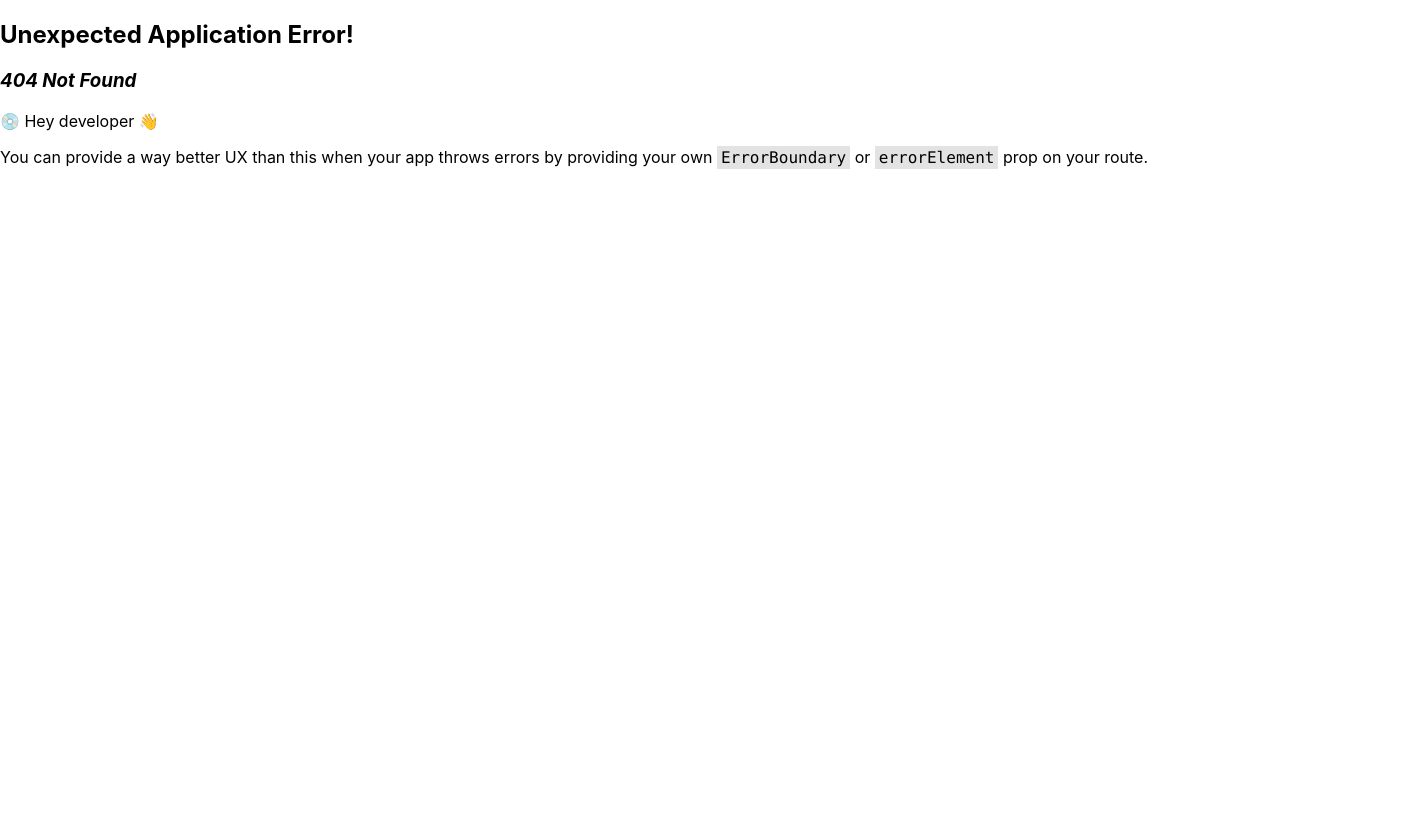
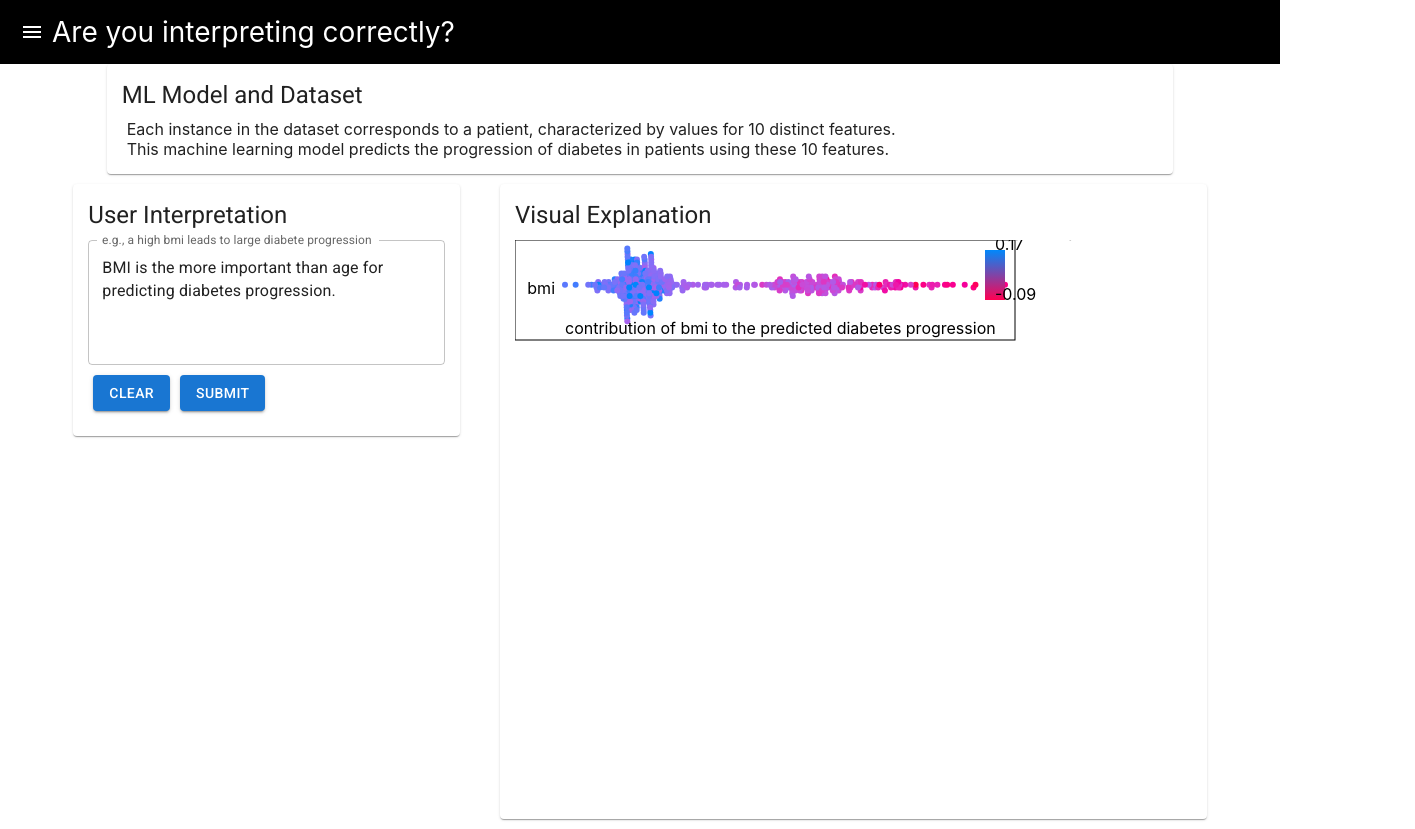
Before and after one commit to wangqianwen0418/alternative_exp, a React (Create React App) app in the folder prototype/: page /questions in a window 1280 px wide. Before the commit this address had no page. Shown: the whole page, 1415 px wide, since content can reach past the window. Before the commit the page ends 800 px from the top, so only its background shows below. Built offline with nearby package versions, Linux system fonts and the light colour scheme.

Commit message:
add user respond form

```diff
--- a/prototype/src/App.tsx
+++ b/prototype/src/App.tsx
@@ -4,6 +4,7 @@ import { useState } from "react";
 
 import Explanation from "./component/Explanation";
 import Interpretation from "./component/Interpretation";
+import UserResponse from "./component/UserResponse";
 import { CASES, TCase, TInsight } from "./const";
 
 import "./App.css";
@@ -27,21 +28,12 @@ import {
     Typography,
 } from "@mui/material";
 
-export interface IHypo {
-    freetext: string;
-    features: string[];
-    featureState: string[];
-    attribution: string;
-    relation: string;
-    prediction: string;
-    condition: string;
-    constant: string;
-    possibleRelations: string[];
-    possibleConditions: string[];
-    category: number;
+type TAppProps = TCase & {
+    setQuestionIndex?: (k: number) => void;
 }
 
-function App(appProps: TCase) {
+
+function App(appProps: TAppProps) {
     const [isSubmitted, setIsSubmitted] = useState(false);
     const [open, setOpen] = useState(false); // sider drawer
 
@@ -76,7 +68,16 @@ function App(appProps: TCase) {
                             <ListItemText primary={c.name} />
                         </ListItemButton>
                     </ListItem>
-                ))}
+                )).concat(
+                    <ListItem key='questions' disablePadding>
+                        <ListItemButton href='/questions'>
+                            <ListItemIcon>
+                                <TroubleShootIcon />
+                            </ListItemIcon>
+                            <ListItemText primary='User Study Question' />
+                        </ListItemButton>
+                    </ListItem>
+                )}
             </List>
         </Box>
     );
@@ -133,6 +134,11 @@ function App(appProps: TCase) {
                     insight={insight}
                     setInsight={setInsight}
                 />
+                {appProps.setQuestionIndex && isSubmitted && (
+                    <UserResponse
+                        setQuestionIndex={appProps.setQuestionIndex}
+                        questionIndex={0} />)
+                }
             </Grid>
             <Grid item xs={7} className="App-body">
                 <Explanation
--- /dev/null
+++ b/prototype/src/Questions.tsx
@@ -0,0 +1,9 @@
+import { QuestionList } from "./const/questionList";
+import { useState } from "react";
+import App from "./App";
+import React from "react";
+
+export default function Questions() {
+    const [questionIndex, setQuestionIndex] = useState(0);
+    return <App {...QuestionList[questionIndex]} setQuestionIndex={setQuestionIndex} />;
+}
--- /dev/null
+++ b/prototype/src/component/UserResponse.tsx
@@ -0,0 +1,38 @@
+
+import React from "react";
+import { Button, Typography, Paper, RadioGroup, Radio } from "@mui/material";
+import { QuestionList } from "../const/questionList";
+import Selection from "./WebUtil/Selection";
+
+type props = {
+    questionIndex: number;
+    setQuestionIndex: (k: number) => void;
+}
+export default function UserResponse(props: props) {
+    const { questionIndex, setQuestionIndex } = props;
+
+    const [userAnswer, setUserAnswer] = React.useState<'yes' | 'no' | undefined>();
+    const [confidence, setConfidence] = React.useState<number | undefined>();
+    return <Paper style={{ padding: "15px 20px", marginTop: '10px' }}>
+        <Typography variant="h5" gutterBottom sx={{ fontWeight: 800 }} >
+            Please Respond Here
+        </Typography>
+        <span><b>Q1:</b>Is the above interpretation accurate?</span>
+        <RadioGroup
+            row
+            aria-labelledby="demo-row-radio-buttons-group-label"
+            name="row-radio-buttons-group"
+        >
+
+            <Radio checked={userAnswer == 'yes'} onChange={() => setUserAnswer('yes')} /> <span style={{ margin: 'auto 0' }}>Yes, accurate</span>
+            <Radio checked={userAnswer == 'no'} onChange={() => setUserAnswer('no')} /> <span style={{ margin: 'auto 0' }}>No, inaccurate </span>
+        </RadioGroup>
+
+        <div style={{ display: 'flex' }}>
+            <span style={{ margin: 'auto 0' }}><b>Q2:</b>Please rate your confidence in Q1 </span>
+            <Selection label='' value={confidence} handleChange={setConfidence} options={[0, 1, 2, 3, 4, 5, 6]} />
+        </div>
+        <br />
+        <Button variant="contained" disabled={userAnswer == undefined || confidence == undefined} onClick={() => setQuestionIndex(questionIndex + 1)}> {questionIndex < QuestionList.length - 1 ? 'Next' : 'Submit'} </Button>
+    </Paper>;
+}
--- a/prototype/src/component/webUtil/Selection.tsx
+++ b/prototype/src/component/webUtil/Selection.tsx
@@ -1,15 +1,19 @@
 import { FormControl, Select, MenuItem } from "@mui/material";
+import React from "react";
 
-export default function getSelection(
-  label: string,
-  value: string,
-  handleChange: (k: string) => void,
-  options: string[]
-) {
+type Props = {
+    label: string;
+    value: string | number | undefined;
+    handleChange: any;
+    options: (string | number)[];
+};
+
+export default function Selection(props: Props): JSX.Element {
+    const { label, value, handleChange, options } = props;
     return (
         <FormControl
             variant="standard"
-      sx={{ m: 1, minWidth: 120, display: "block" }}
+            sx={{ m: 1, minWidth: 120 }}
         >
             {/* <InputLabel id="demo-simple-select-standard-label">{label}</InputLabel> */}
             <Select
--- a/prototype/src/const/index.tsx
+++ b/prototype/src/const/index.tsx
@@ -111,8 +111,7 @@ export const GenerateTextTemplates = (insight: TInsight) => {
         );
     } else if (insight?.type === "correlation") {
         const [var1, var2] = insight.variables;
-    return `As the ${var1.featureName} increases, it will ${
-      insight.relation == "positively" ? "more" : "less"
+        return `As the ${var1.featureName} increases, it will ${insight.relation == "positively" ? "more" : "less"
             } to the prediction.`;
     } else if (insight?.type === "fetureaInteraction") {
         const [var1, var2] = insight.variables;
--- /dev/null
+++ b/prototype/src/const/questionList.ts
@@ -0,0 +1,74 @@
+import { TCase } from ".";
+type TQuestion = TCase & {
+    testCondition: 'no vis' | 'random vis' | 'ours';
+}
+
+export const QuestionList: TQuestion[] = [
+  {
+    name: "q1",
+    href: "/questions",
+    userText:
+      "BMI is the more important than age for predicting diabetes progression.",
+    initVis: "beeswarm",
+    insight: {
+      variables: [
+        {
+          featureName: "bmi",
+          transform: "average",
+          type: "contribution",
+        },
+        {
+          featureName: "age",
+          transform: "average",
+          type: "contribution",
+        },
+      ],
+      type: "comparison",
+      relation: "greater",
+      condition: undefined,
+    },
+    testCondition: 'no vis'
+  },
+  {
+    name: "q2",
+    href: "/questions",
+    userText:
+      "bmi always contributes positively for predicting diabetes progression.",
+    initVis: "bar",
+    insight: {
+      variables: [
+        {
+          featureName: "bmi",
+          type: "contribution",
+          transform: undefined,
+        },
+        0,
+      ],
+      type: "read",
+      relation: "greater than",
+      condition: undefined,
+    },
+    testCondition: 'random vis'
+  },
+  {
+    name: "q3",
+    href: "/questions",
+    userText:
+      "the larger the age, the more likely to have greater diabetes progression.",
+    initVis: "bee swarm",
+    insight: {
+      variables: [
+        { featureName: "age", type: "value", transform: undefined },
+        {
+          featureName: "age",
+          type: "contribution",
+          transform: undefined,
+        },
+      ],
+      type: "correlation",
+      relation: "positively",
+      condition: undefined,
+    },
+    testCondition: 'ours'
+  }
+];
--- a/prototype/src/index.tsx
+++ b/prototype/src/index.tsx
@@ -5,6 +5,7 @@ import App from './App';
 import reportWebVitals from './reportWebVitals';
 
 import { CASES } from './const'
+import Questions from './Questions'
 
 import {
     createBrowserRouter,
@@ -34,7 +35,7 @@ const root = ReactDOM.createRoot(
 //     },
 // ]);
 
-const cases = CASES.map((c, index) => {
+const cases = CASES.map((c) => {
     return {
         path: c.href,
         element: <App {...c} />
@@ -46,6 +47,11 @@ cases.unshift({
     element: <App {...CASES[0]} />
 })
 
+cases.push({
+    path: '/questions',
+    element: <Questions />
+})
+
 root.render(
     <RouterProvider router={createBrowserRouter(cases)} />
 );
```
Also changed, not shown: prototype/src/openai_config.js (deleted, +0 -9 lines), prototype/src/prompt.txt (deleted). Lines whose indentation alone changed are shown as unchanged.
